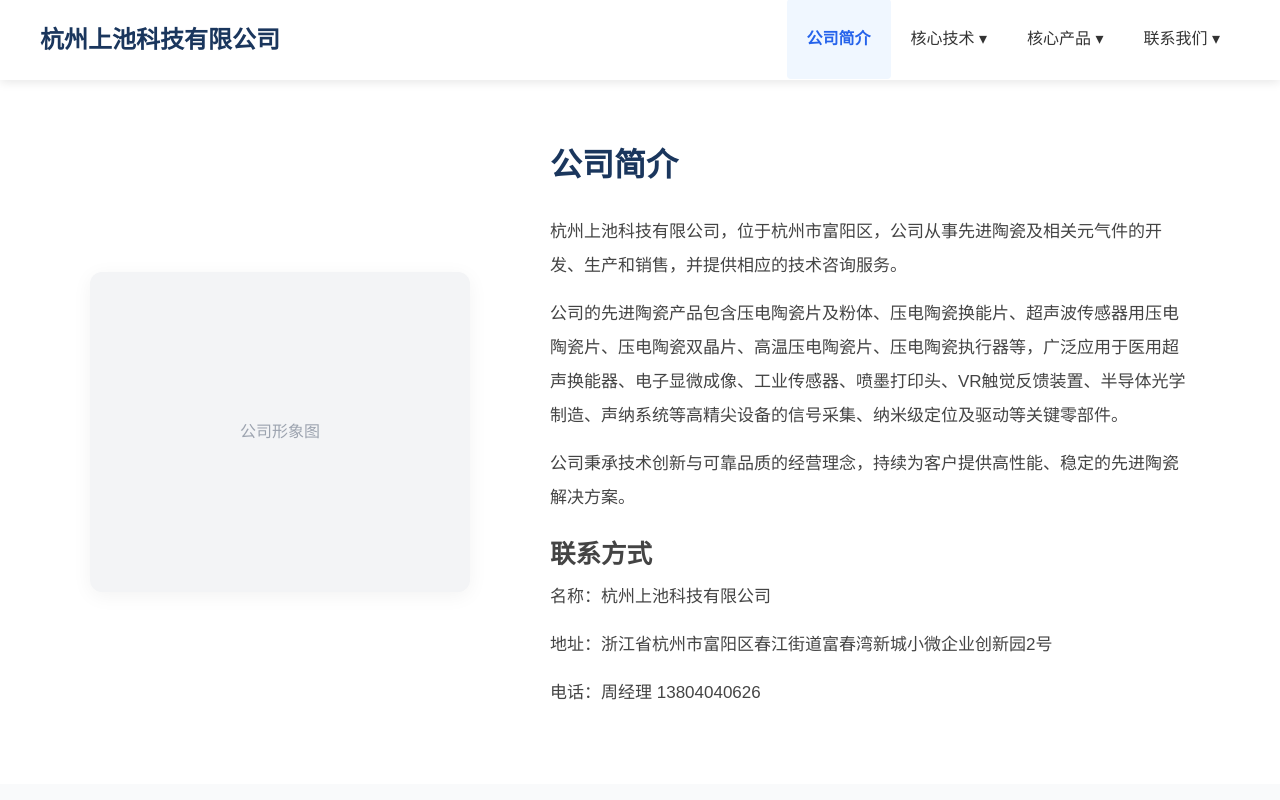
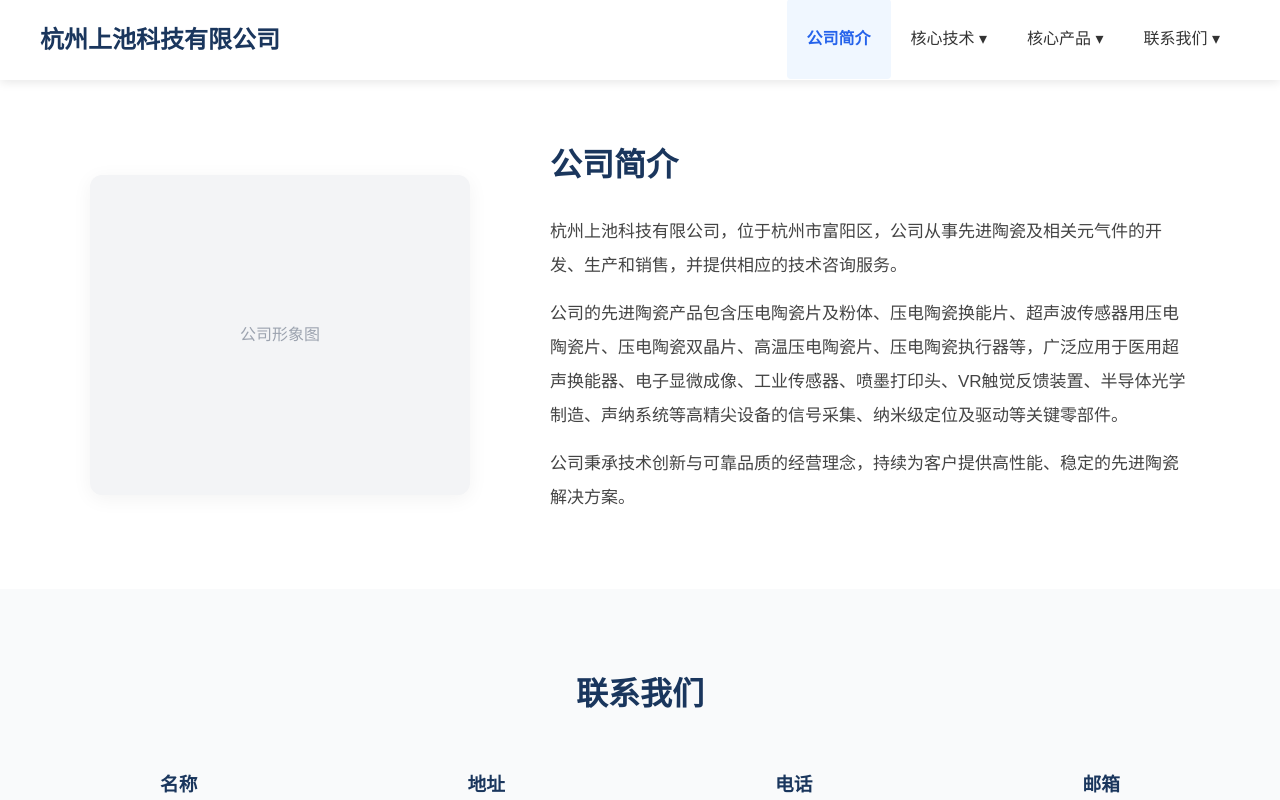
Before and after one commit to neversaysoso/hzsc, a Vue app: page /about in a window 1280 px wide. Shown: the top 800 px of the page. Built offline with nearby package versions, Linux system fonts and the light colour scheme.

Commit message:
Add files via upload

```diff
--- a/src/views/CompanyDetail.vue
+++ b/src/views/CompanyDetail.vue
@@ -18,12 +18,6 @@
             <p>
               公司秉承技术创新与可靠品质的经营理念，持续为客户提供高性能、稳定的先进陶瓷解决方案。
             </p>
-            <div class="company-contact">
-              <h2>联系方式</h2>
-              <p>名称：杭州上池科技有限公司</p>
-              <p>地址：浙江省杭州市富阳区春江街道富春湾新城小微企业创新园2号</p>
-              <p>电话：周经理 13804040626</p>
-            </div>
           </div>
         </div>
       </div>
```
